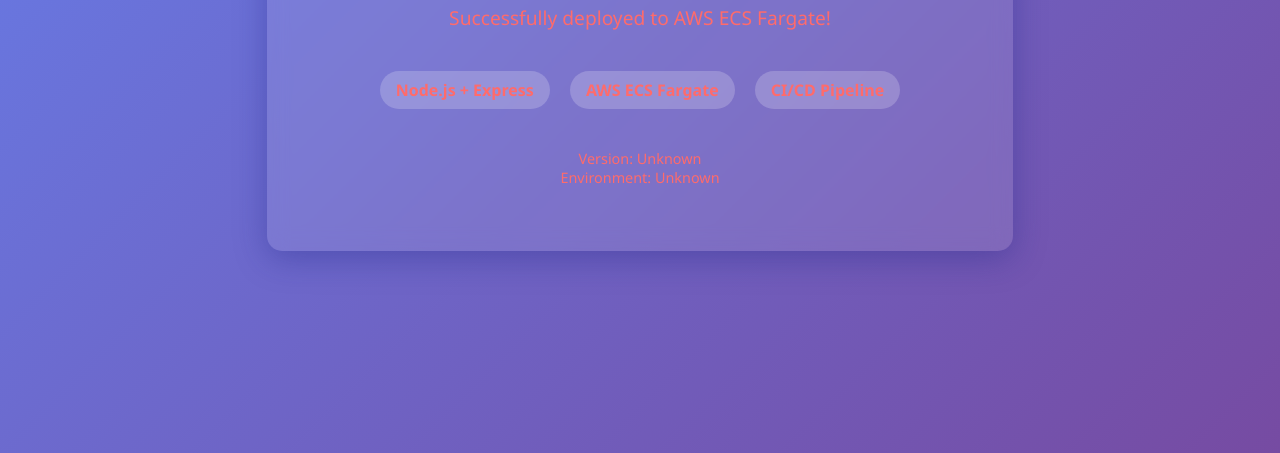
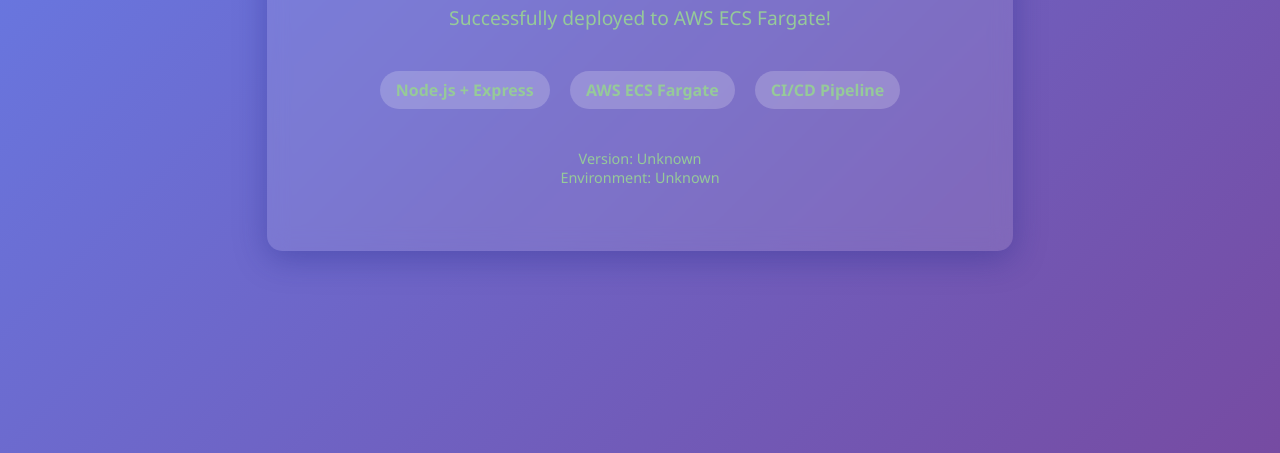
Before and after one commit to indreshkushwaha/nodejs-hello-world-ecs, a website: page app/public/index.html in a window 1280 px wide. Shown: the part 347-800 px from the top of the page. Drawn offline with Linux system fonts and the light colour scheme; no server answers.

Commit message:
Update index.html
Updated the color to trigger the webhook

```diff
--- a/app/public/index.html
+++ b/app/public/index.html
@@ -8,7 +8,7 @@
         body {
             font-family: 'Segoe UI', Tahoma, Geneva, Verdana, sans-serif;
             background: linear-gradient(135deg, #667eea 0%, #764ba2 100%);
-            color: #FF6B6B;
+            color: #96ca99;
             margin: 0;
             padding: 0;
             display: flex;
```
